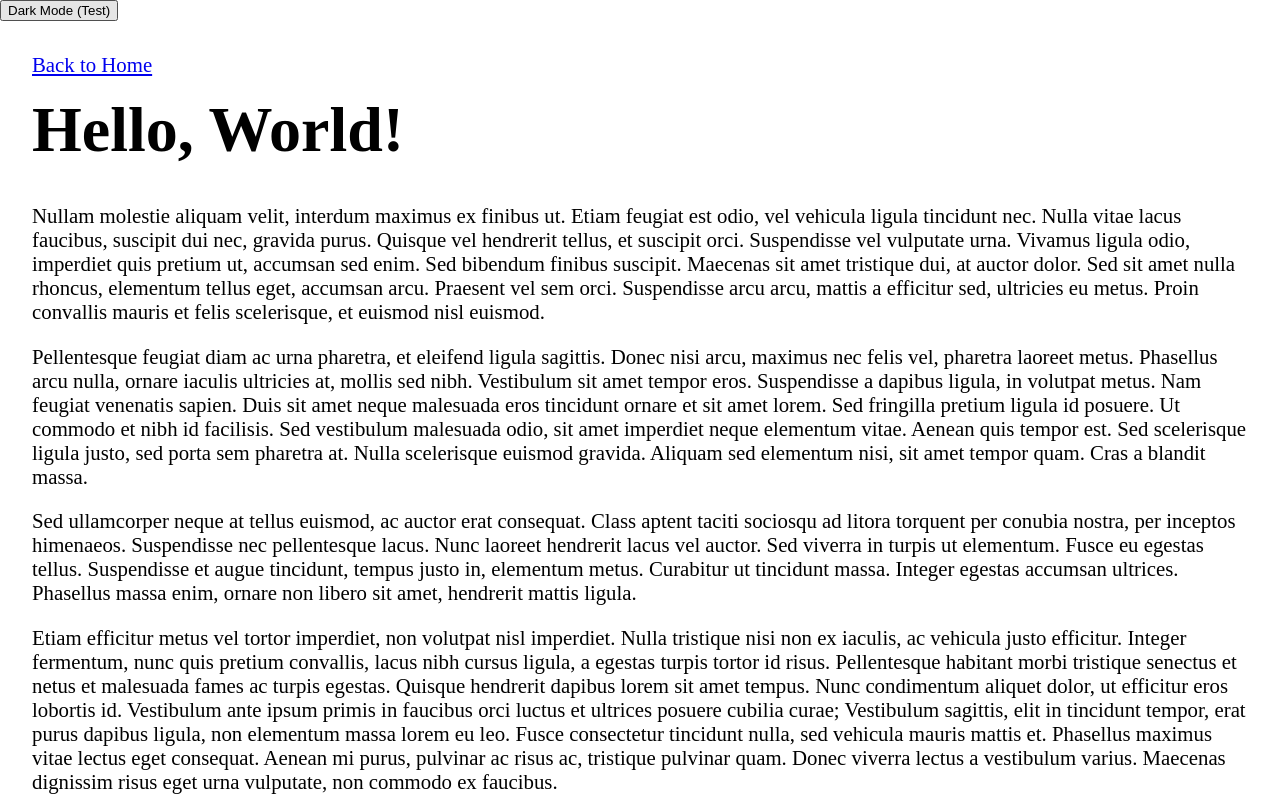
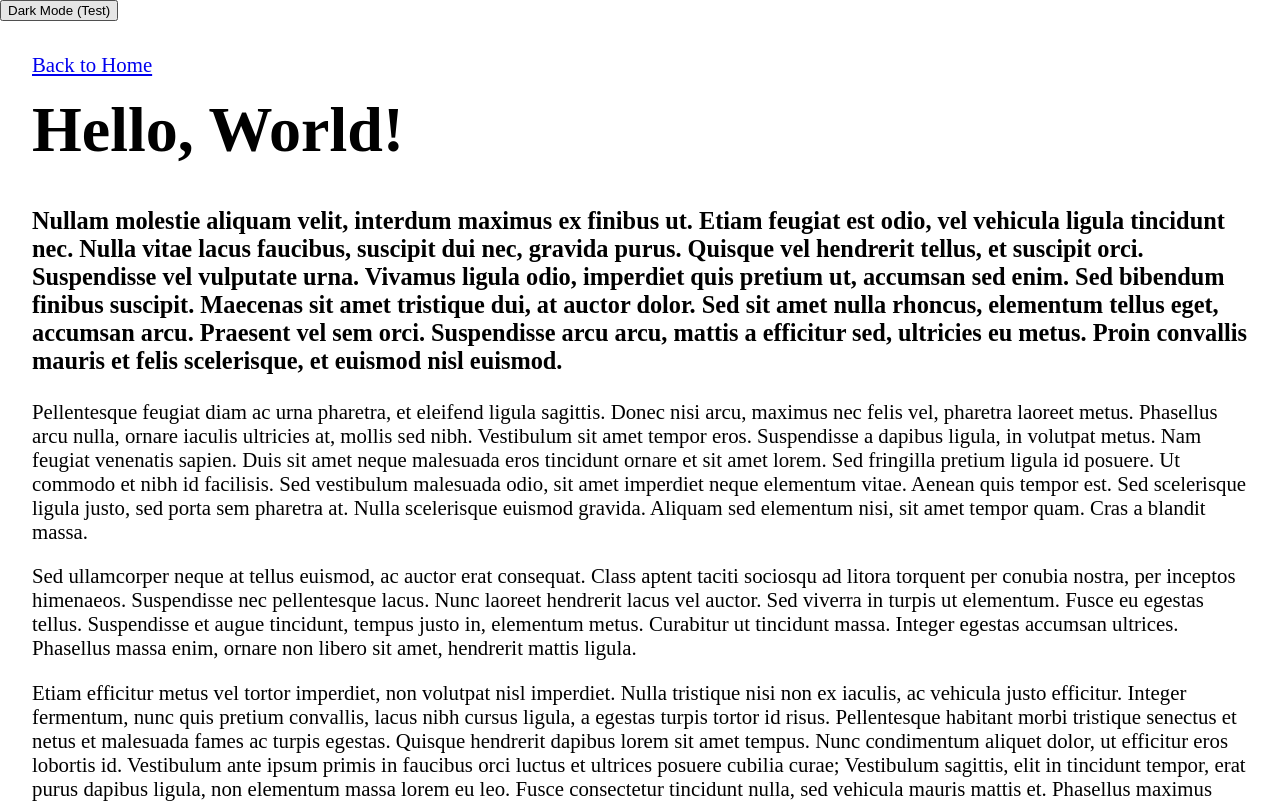
Before and after one commit to HENOZIWD/my-page, a Next.js app: page /post/1 in a window 1280 px wide. Shown: the top 803 px of the page. Built offline with nearby package versions, Linux system fonts and the light colour scheme.

Commit message:
Fix minor bug

```diff
--- a/resources/1.md
+++ b/resources/1.md
@@ -3,7 +3,7 @@ title: 'Hello, World!'
 description: 'First Post'
 ---
 
-Nullam molestie aliquam velit, interdum maximus ex finibus ut. Etiam feugiat est odio, vel vehicula ligula tincidunt nec. Nulla vitae lacus faucibus, suscipit dui nec, gravida purus. Quisque vel hendrerit tellus, et suscipit orci. Suspendisse vel vulputate urna. Vivamus ligula odio, imperdiet quis pretium ut, accumsan sed enim. Sed bibendum finibus suscipit. Maecenas sit amet tristique dui, at auctor dolor. Sed sit amet nulla rhoncus, elementum tellus eget, accumsan arcu. Praesent vel sem orci. Suspendisse arcu arcu, mattis a efficitur sed, ultricies eu metus. Proin convallis mauris et felis scelerisque, et euismod nisl euismod.
+### Nullam molestie aliquam velit, interdum maximus ex finibus ut. Etiam feugiat est odio, vel vehicula ligula tincidunt nec. Nulla vitae lacus faucibus, suscipit dui nec, gravida purus. Quisque vel hendrerit tellus, et suscipit orci. Suspendisse vel vulputate urna. Vivamus ligula odio, imperdiet quis pretium ut, accumsan sed enim. Sed bibendum finibus suscipit. Maecenas sit amet tristique dui, at auctor dolor. Sed sit amet nulla rhoncus, elementum tellus eget, accumsan arcu. Praesent vel sem orci. Suspendisse arcu arcu, mattis a efficitur sed, ultricies eu metus. Proin convallis mauris et felis scelerisque, et euismod nisl euismod.
 
 Pellentesque feugiat diam ac urna pharetra, et eleifend ligula sagittis. Donec nisi arcu, maximus nec felis vel, pharetra laoreet metus. Phasellus arcu nulla, ornare iaculis ultricies at, mollis sed nibh. Vestibulum sit amet tempor eros. Suspendisse a dapibus ligula, in volutpat metus. Nam feugiat venenatis sapien. Duis sit amet neque malesuada eros tincidunt ornare et sit amet lorem. Sed fringilla pretium ligula id posuere. Ut commodo et nibh id facilisis. Sed vestibulum malesuada odio, sit amet imperdiet neque elementum vitae. Aenean quis tempor est. Sed scelerisque ligula justo, sed porta sem pharetra at. Nulla scelerisque euismod gravida. Aliquam sed elementum nisi, sit amet tempor quam. Cras a blandit massa.
 
--- a/src/pages/index.tsx
+++ b/src/pages/index.tsx
@@ -42,7 +42,7 @@ export default function Home({ postsData }: { postsData: IPostCardData[] }) {
             Like a Diamond
           </h1>
           <article>
-            HENOZIWD's personal page.
+            HENOZIWD&apos;s personal page.
           </article>
           <div>
             <Link
--- a/src/pages/post/[id].tsx
+++ b/src/pages/post/[id].tsx
@@ -32,7 +32,9 @@ export default function Post(postData: IPostData) {
       <div className={styles.title}>
         {postData.title}
       </div>
-      <ReactMarkdown children={postData.content} />
+      <ReactMarkdown>
+        {postData.content}
+      </ReactMarkdown>
     </div>
   )
 }
```
